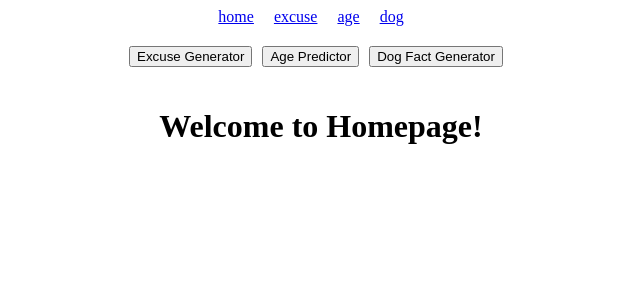
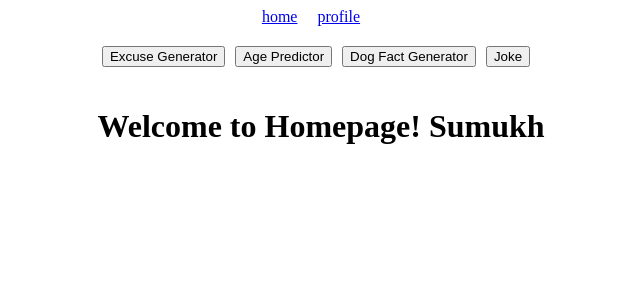
Before and after one commit to sumukhbhat12/test-website, a React (Create React App) app: page / in a window 1280 px wide. Shown: the top 300 px of the page, without its empty margins (319-959 px from the left). Built offline with nearby package versions, Linux system fonts and the light colour scheme.

Commit message:
Added a lot of things...

```diff
--- a/package.json
+++ b/package.json
@@ -3,6 +3,7 @@
   "version": "0.1.0",
   "private": true,
   "dependencies": {
+    "@tanstack/react-query": "^4.26.1",
     "@testing-library/jest-dom": "^5.16.5",
     "@testing-library/react": "^13.4.0",
     "@testing-library/user-event": "^13.5.0",
--- a/src/App.js
+++ b/src/App.js
@@ -8,23 +8,42 @@ import { DogFactGenerator } from './pages/DogFactGeneratorApp';
 import { ErrorPage } from './pages/ErrorPage';
 import { Navbar } from './Navbar';
 import { NavButtons } from './NavButtons';
+import { Profile } from './pages/ProfileComponent';
+import { useState, createContext } from 'react';
+import { QueryClient, QueryClientProvider } from "@tanstack/react-query";
+import { ProgrammingJokes } from './pages/ProgrammingJokesGenerator';
+import { CountryPredict } from './pages/CountryPredictor';
+
+export const AppContext = createContext();
 
 function App() {
-
+  const [username, setUsername] = useState("Sumukh");
+  const client = new QueryClient();
   return (
     <div className="App">
+      <QueryClientProvider client={client}>
+      {/* AppContext here is used to avoid prop drilling ( nesting of props ), AppContext acts like a global repository of prop values*/}
+        <AppContext.Provider value={{username, setUsername}}>
           <Router>
             <Navbar />
             <NavButtons />
             <Routes>
+              {/* {<Route path='/' element={ <Home username={username} /> }/>} --> Without AppContext, we need to provide props*/}
               <Route path='/' element={ <Home /> }/>
-            <Route path='/:name' element={ <Home /> }/>
+              {/* <Route path='/:name' element={ <Home /> }/> */}
               <Route path='/excuse' element={ <ExcuseGenerator /> }/>
-            <Route path='/age' element={ <AgePredictor />} />
+              <Route path='/age' element={ <AgePredictor /> } />
               <Route path='/dog' element={ <DogFactGenerator /> }/>
+              {/* {<Route path='/profile/*' element={ < Profile username={username} setUsername={setUsername} /> } />} */}
+              <Route path='/profile/*' element={ <Profile /> } />
+              <Route path='/joke' element={ <ProgrammingJokes /> } />
+              <Route path='/country' element={ <CountryPredict /> } />
               <Route path='*' element={ <ErrorPage /> }/>
             </Routes>
           </Router>
+        </AppContext.Provider>
+      </QueryClientProvider>
+
     </div>
   );
 }
--- a/src/NavButtons.js
+++ b/src/NavButtons.js
@@ -7,6 +7,7 @@ export const NavButtons = () => {
             <button style={{marginRight:'10px', marginBottom:'20px', marginTop:'20px'}} onClick={() => {navigate('/excuse')}}>Excuse Generator</button>
             <button style={{marginRight:'10px', marginBottom:'20px', marginTop:'20px'}} onClick={() => {navigate('/age')}}>Age Predictor</button>
             <button style={{marginRight:'10px', marginBottom:'20px', marginTop:'20px'}} onClick={() => {navigate('/dog')}}>Dog Fact Generator</button>
+            <button style={{marginRight:'10px', marginBottom:'20px', marginTop:'20px'}} onClick={() => {navigate('/joke')}}>Joke</button>
           </div>
     );
 }
--- a/src/Navbar.js
+++ b/src/Navbar.js
@@ -2,8 +2,6 @@ import {Link} from 'react-router-dom';
 export const Navbar = () => {
     return  (<div>
                 <Link to='/' style={{paddingRight:'20px'}}>home</Link>
-                <Link to='/excuse' style={{paddingRight:'20px'}}>excuse</Link>
-                <Link to='/age' style={{paddingRight:'20px'}}>age</Link>
-                <Link to='/dog' style={{paddingRight:'20px'}}>dog</Link>
+                <Link to='/profile' style={{paddingRight:'20px'}}>profile</Link>
             </div>);
 }
--- /dev/null
+++ b/src/pages/ChangeProfile.js
@@ -0,0 +1,18 @@
+import { useState } from 'react';
+import { useNavigate } from 'react-router-dom';
+import { useContext } from 'react';
+import { AppContext } from '../App';
+
+export const ChangeProfile = () => {
+    const [newUsername,setNewUsername] = useState();
+    const navigate = useNavigate();
+    const {setUsername} = useContext(AppContext);
+    return(
+        <div style={{marginTop:'20px'}}>
+            <input type="text" placeholder='Enter the new Username' onChange={ (event) => {setNewUsername(event.target.value)}}/>
+            <button onClick={() => {setUsername(newUsername)}}>change</button>
+            <button onClick={() => {navigate(-1)}}>back</button>
+        </div>
+
+    )
+}
--- /dev/null
+++ b/src/pages/CountryPredictor.js
@@ -0,0 +1,30 @@
+import { useQuery } from "@tanstack/react-query"
+import Axios from "axios";
+import { useState } from "react";
+
+export const CountryPredict = () => {
+    const [name, setName] = useState("");
+    const [fullname, setFullName] = useState("");
+    const {data:predict, refetch} = useQuery(["predictcountry"], () => {
+        return Axios.get(`https://api.nationalize.io/?name=${fullname}`).then((res) => res.data);
+    }, {
+        refetchOnWindowFocus:false,
+        enabled:false,
+    });
+
+    const getData = () => {
+        console.log(name);
+        setFullName(name);
+        refetch();
+        console.log(predict);
+    }
+    return(
+        //Double click on Predict button to get the result.
+        //react query is displaying the stale data despite fetching the latest one from the api
+        <div>
+            <input type = 'text' onChange={ (event) => setName(event.target.value) } placeholder='Enter the Name'/>
+            <button onClick={() => getData()}>Predict</button>
+            <h2>Country : {predict?.country[0]?.country_id}</h2>
+        </div>
+    )
+}
--- a/src/pages/Home.js
+++ b/src/pages/Home.js
@@ -1,6 +1,8 @@
-import { useParams } from "react-router-dom"
-
+// import { useParams } from "react-router-dom"
+import { useContext } from "react";
+import { AppContext } from "../App";
 export const Home = () => {
-    let {name} = useParams();
-    return <h1>Welcome to Homepage! {name}</h1>
+    // let {name} = useParams();
+    const {username} = useContext(AppContext);
+    return <h1>Welcome to Homepage! {username}</h1>
 }
--- /dev/null
+++ b/src/pages/ProfileComponent.js
@@ -0,0 +1,21 @@
+import { Routes, Route, useNavigate } from "react-router-dom";
+import { ChangeProfile } from "./ChangeProfile";
+import { useContext } from "react";
+import { AppContext } from "../App";
+
+export const Profile = () => {
+    const navigate = useNavigate();
+    const {username} = useContext(AppContext);
+    return(
+    <div>
+        <h1>PROFILE</h1>
+        <h2>User : {username}</h2>
+        <button onClick={ () => { navigate('changeprofile') } }>Change Profile</button>
+        <Routes>
+            {/* <Route path='changeprofile' element={ <ChangeProfile setUsername = {props.setUsername} /> }></Route> */}
+            <Route path='changeprofile' element={ <ChangeProfile /> }></Route>
+
+        </Routes>
+    </div>
+    )
+}
--- /dev/null
+++ b/src/pages/ProgrammingJokesGenerator.js
@@ -0,0 +1,19 @@
+import { useQuery } from "@tanstack/react-query";
+import Axios from "axios";
+export const ProgrammingJokes = () => {
+    const {data:joke, isLoading, refetch} = useQuery(["joke"], () => {
+        return Axios.get("https://official-joke-api.appspot.com/random_joke").then((res) => res.data);
+    });
+    console.log(joke);
+    if (isLoading)
+            return <h3>loading...</h3>
+    else
+        return(
+            <div>
+                <h1>Joke Generator</h1>
+                <button onClick={ refetch }>New</button>
+                <h2>{joke?.setup}</h2>
+                <h3>{joke?.punchline}</h3>
+            </div>
+        )
+}
```
Also changed, not shown: 1 other file (tests, documents, lock files or other folders). Lines whose indentation alone changed are shown as unchanged.
